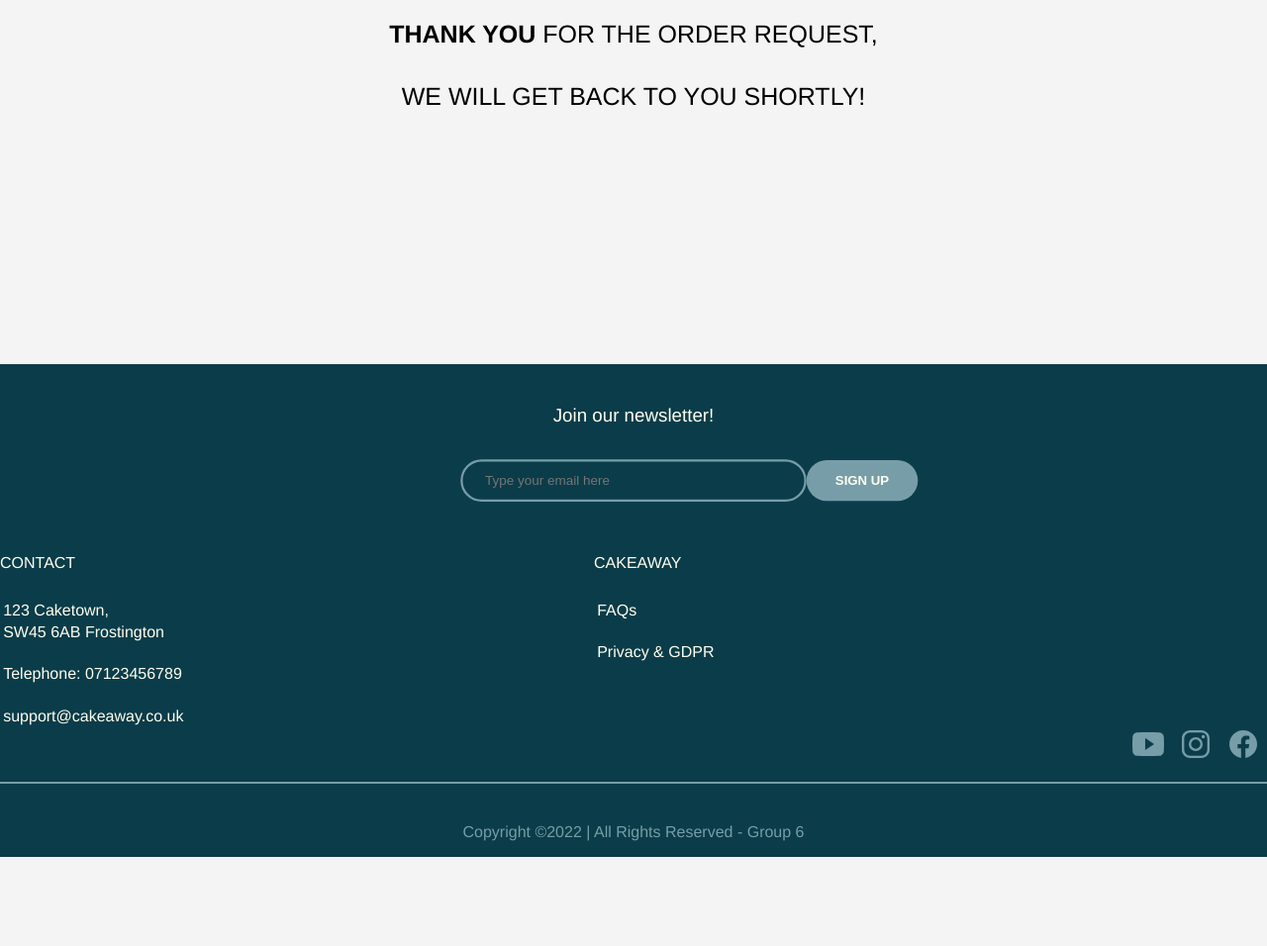
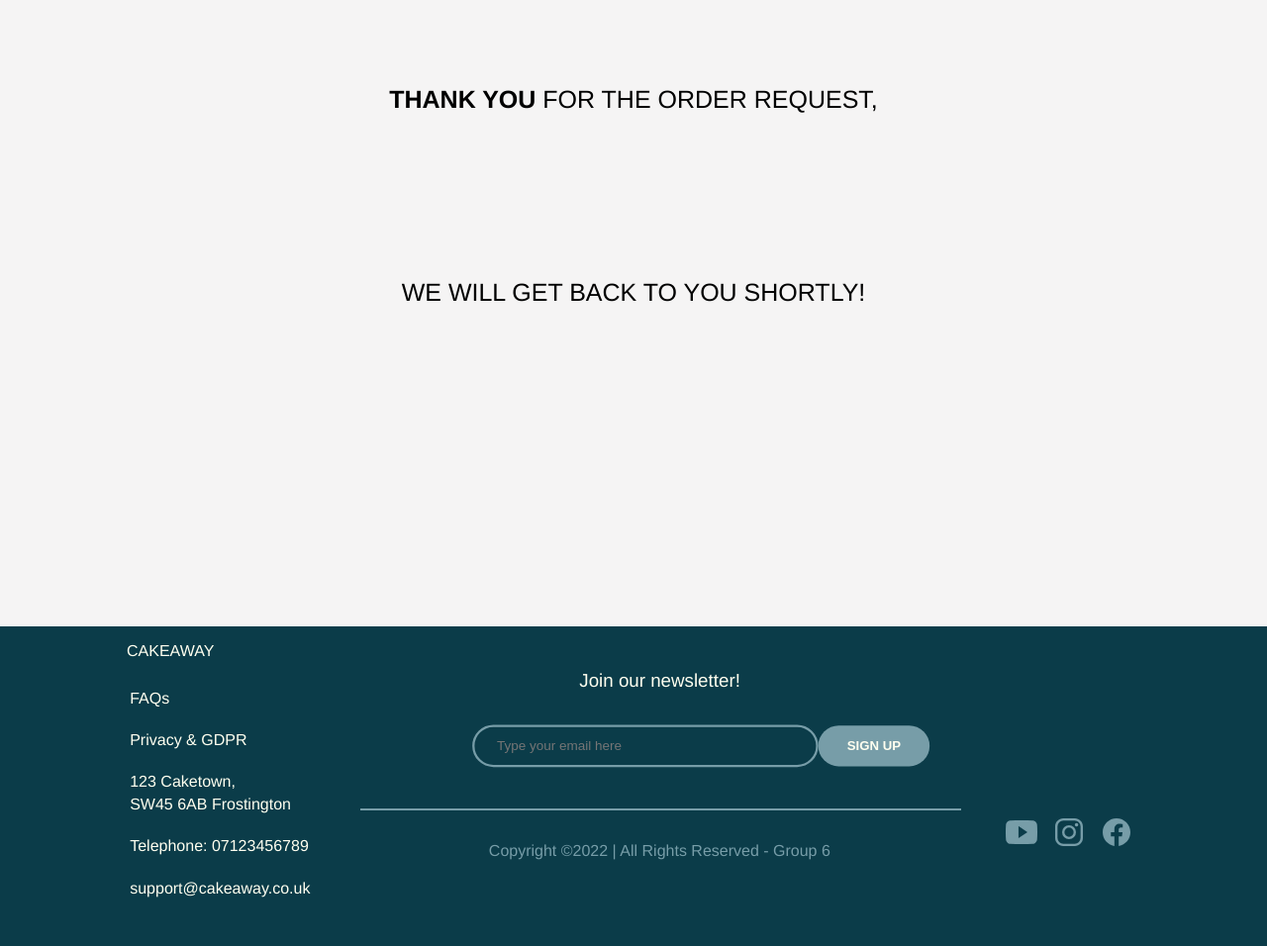
Before and after one commit to Ugnioshka/Cakeaway, a plain HTML site: page Thankyoubuildyourown.html in a window 1280 px wide. Shown: the part 379-1335 px from the top of the page at 99% size. Before the commit the page ends 1245 px from the top, so only its background shows below. Drawn offline with nearby package versions, Linux system fonts and the light colour scheme.

Commit message:
Minor updates to footnotes styles

```diff
--- a/Style.css
+++ b/Style.css
@@ -72,7 +72,7 @@ nav {
 .wrapsie h1{
     font-weight: normal;
     text-align: center;
-    line-height: 250%;
+    line-height: 780%;
     font-size: 25px;
     font-family: Helvetica, sans-serif;
     margin-top: 5rem;
--- a/ThankYou.css
+++ b/ThankYou.css
@@ -40,5 +40,5 @@ p {
     justify-content: center;
     align-items: center;
     margin-bottom: 4em;
-    height: 300px;
+    height: 650px;
 }
--- a/Thankyoubuildyourown.html
+++ b/Thankyoubuildyourown.html
@@ -39,8 +39,23 @@
     </div>
 </div>
 
-<div class="footer-container">
+<footer>
     <div class="footer">
+        <div class="footer-row">
+            <div class="footer-column">
+                <div class="footer-heading footer-2">
+                <h3>CAKEAWAY</h3>
+                <ul>
+                    <li><a href="FAQ.html">FAQs</a></li>
+                    <li><a href="PrivacynGDPR.html">Privacy & GDPR</a></li>
+
+                    <li>123 Caketown, <br> SW45 6AB Frostington</li>
+                    <li>Telephone: 07123456789</li>
+                    <li>support@cakeaway.co.uk</li>
+                </ul>
+                </div>
+            </div>
+            <div class="footer-column">
                 <div class="wrapper">
                     <h3>Join our newsletter!</h3>
                     <div class="container">
@@ -48,22 +63,12 @@
                         <input type="button" value="SIGN UP" class="close-btn">
                     </div>
                 </div>
-        <div class="row">
-            <div class="footer-heading footer-1">
-                <h3> CONTACT</h3>
-                   <ul>
-                        <li>123 Caketown, <br> SW45 6AB Frostington</li>
-                        <li>Telephone: 07123456789</li>
-                        <li>support@cakeaway.co.uk</li>
-                    </ul>
+                <hr color="#779da8" style="width:100%">
+                <div class="allrightsreserved">
+                    <p>Copyright ©2022 | All Rights Reserved - Group 6</p>
                 </div>
-            <div class="footer-heading footer-2">
-                 <h3> CAKEAWAY</h3>
-                    <ul>
-                         <li>FAQs</li>
-                         <li>Privacy & GDPR</li>
-                     </ul>
             </div>
+            <div class="footer-column">
                 <div class="footer-heading footer-3">
                     <div class="socialbar">
                         <a class="social-icon" href="https://www.youtube.com" target="_blank">
@@ -82,16 +87,13 @@
                             </div>
                         </a>
                     </div>
-
                 </div>
-    </div>
-    <hr color="#779da8" style="width:100%">
-    <div class="allrightsreserved">
-    <p>Copyright ©2022 | All Rights Reserved - Group 6</p>
             </div>
         </div>
         <script type="module" src="https://unpkg.com/ionicons@5.5.2/dist/ionicons/ionicons.esm.js"></script>
         <script nomodule src="https://unpkg.com/ionicons@5.5.2/dist/ionicons/ionicons.js"></script>
+    </div>
+</footer>
     </body>
 </html>
 </body>
```
Lines whose indentation alone changed are shown as unchanged.
